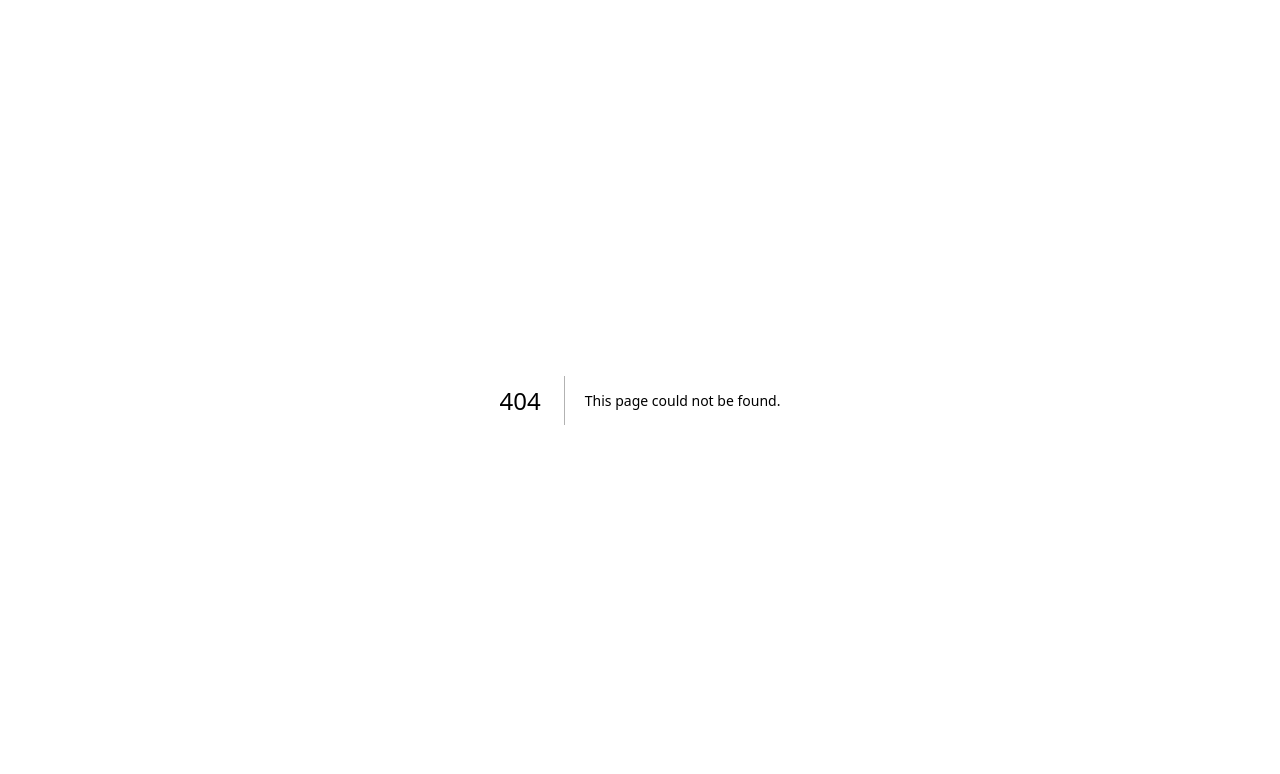
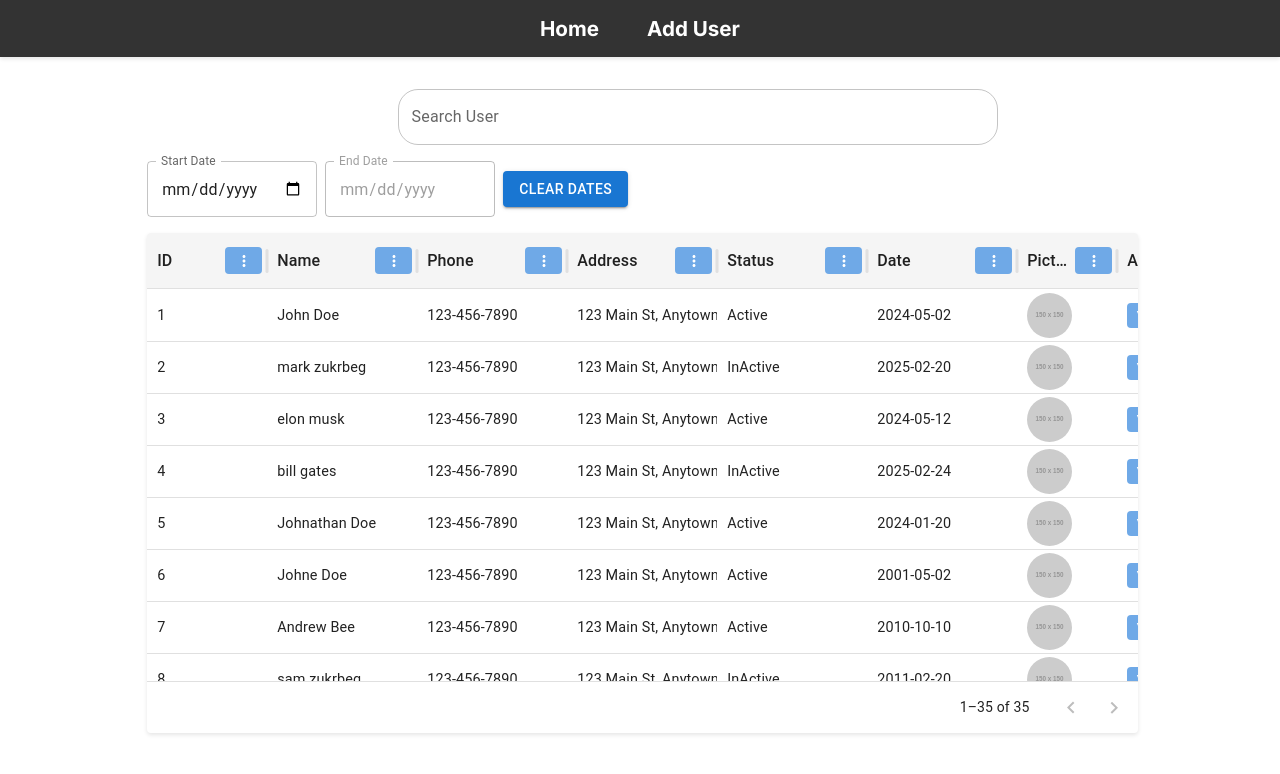
Before and after one commit to Aly60/nextjs-mui, a Next.js app: page / in a window 1280 px wide. Before the commit this address had no page. Shown: the top 774 px of the page. Built offline with nearby package versions, Linux system fonts and the light colour scheme; data requests are answered from the project's data file.

Commit message:
fixed the starting route and make the rows mofifiable

```diff
--- a/app/components/Header.jsx
+++ b/app/components/Header.jsx
@@ -7,13 +7,13 @@ export default function Header() {
       <nav className="navigation">
         <ul className="nav-list">
           <li className="nav-item">
-            <Link href="/Home">
+            <Link href="/">
               <h3>Home</h3>
             </Link>
           </li>
           <li className="nav-item">
             <Link href="/add-user">
-              <h3>Form</h3>
+              <h3>Add User</h3>
             </Link>
           </li>
         </ul>
--- a/app/components/UserTable.jsx
+++ b/app/components/UserTable.jsx
@@ -16,15 +16,16 @@ import moment from "moment";
 import "../globals.css";
 
 const columns = [
-  { field: "id", headerName: "ID", width: 120 },
-  { field: "name", headerName: "Name", width: 150 },
-  { field: "phone", headerName: "Phone", width: 150 },
-  { field: "address", headerName: "Address", width: 150 },
-  { field: "status", headerName: "Status", width: 150 },
+  { field: "id", headerName: "ID", width: 120, editable: true },
+  { field: "name", headerName: "Name", width: 150, editable: true },
+  { field: "phone", headerName: "Phone", width: 150, editable: true },
+  { field: "address", headerName: "Address", width: 150, editable: true },
+  { field: "status", headerName: "Status", width: 150, editable: true },
   {
     field: "date",
     headerName: "Date",
     width: 150,
+    editable: true,
     renderCell: (params) => {
       const date = moment(params.value, "YYYY-MM-DD");
       return date.isValid() ? date.format("YYYY-MM-DD") : "Invalid Date";
--- a/app/Home/page.jsx
+++ b/app/page.jsx
@@ -1,5 +1,5 @@
-import Header from "../components/Header";
-import UserTable from "../components/UserTable";
+import Header from "./components/Header";
+import UserTable from "./components/UserTable";
 
 export default function Home() {
   return (
--- a/db.json
+++ b/db.json
@@ -305,6 +305,15 @@
       "status": "active",
       "date": "2024-06-13",
       "picture": ""
+    },
+    {
+      "id": "ac65",
+      "name": "maxmillion",
+      "phone": "01004830203",
+      "address": "5th street new london",
+      "status": "active",
+      "date": "2024-06-10",
+      "picture": ""
     }
   ]
 }
```
Also changed, not shown: app/components/UserForm.jsx (+35 -29 lines).
